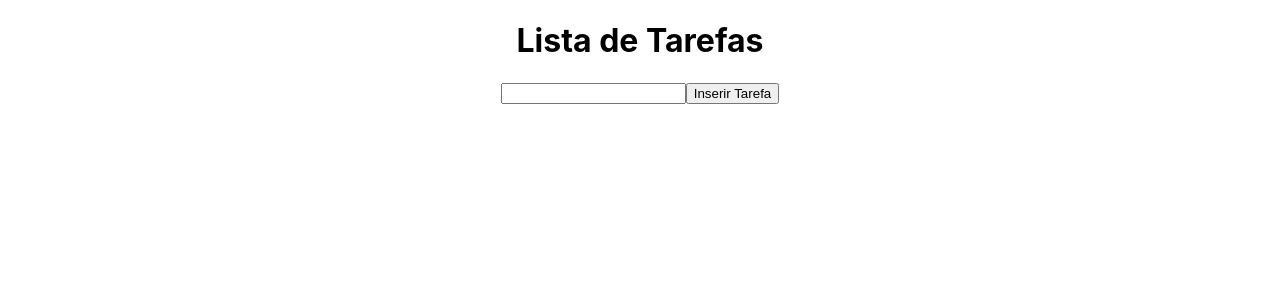
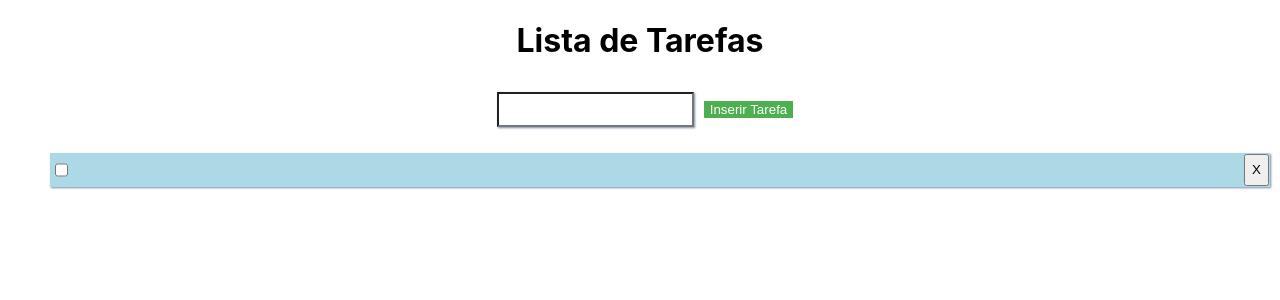
Before and after one commit to billpzt/CSV_Projeto_1_ListaDeTarefas, a React (Create React App) app: page / in a window 1280 px wide. Both pictures are taken after a click on the button "Inserir Tarefa". Shown: the top 300 px of the page. Built offline with nearby package versions, Linux system fonts and the light colour scheme.

Commit message:
Lista renderizando, parcialmente estilizada

```diff
--- a/src/components/ListaTarefas.jsx
+++ b/src/components/ListaTarefas.jsx
@@ -1,38 +1,65 @@
-import React, { useState } from 'react';
-import TaskCard from './TaskCard';
+import React, { useState } from "react";
+import TaskCard from "./TaskCard";
 
 export default function ListaTarefas() {
   const [listaTarefas, setListaTarefas] = useState([]);
-    const [tarefa, setTarefa] = useState('');
+  const [tarefa, setTarefa] = useState("");
 
   const inserirTarefaHandler = (tarefa) => {
     setListaTarefas([...listaTarefas, tarefa]);
     console.log(listaTarefas);
-    }
+  };
 
-    const handleChange = event => {
+  const handleChange = (event) => {
     setTarefa(event.target.value);
     console.log(event.target.value);
-    }
+  };
 
-    // const removerTarefaHandler = (tarefa) => {
-
-    // }
+  const removerTarefaHandler = (tarefa) => {
+    console.log(`Removi item ${tarefa}`);
+  };
 
   return (
     <div>
       <h1>Lista de Tarefas</h1>
-            <input
-                type="text"
-                onChange={handleChange}
-                value={tarefa}
+      <input type="text" onChange={handleChange} value={tarefa} style={styles.input}/>
+      <button onClick={() => inserirTarefaHandler(tarefa)} style={styles.button}>
+        Inserir Tarefa
+      </button>
+      <ul>
+        {listaTarefas.map((tarefa) => {
+          return (
+            <li style={styles.list}>
+              <TaskCard
+                textoTarefa={tarefa}
+                deleteFunction={removerTarefaHandler}
               />
-            <button
-                onClick={() => inserirTarefaHandler(tarefa)}
-            >Inserir Tarefa</button>
-            <ul>
-
+            </li>
+          );
+        })}
       </ul>
     </div>
-    )
+  );
 }
+
+const styles = {
+    input: {
+        margin: 10,
+        padding: 8,
+        boxShadow: "1px 1px 2px #778da9",
+        backgroundColor: "white"
+    },
+    button: {
+        backgroundColor: '#4CAF50', /* Green */
+        border: 'none',
+        color: 'white',
+//   padding: 15px 32px;
+//   text-align: center;
+//   text-decoration: none;
+//   display: inline-block;
+//   font-size: 16px;
+    },
+    list: {
+        listStyleType: 'none'
+    }
+  };
--- a/src/components/TaskCard.jsx
+++ b/src/components/TaskCard.jsx
@@ -2,8 +2,23 @@ import React from 'react'
 
 export default function TaskCard(props) {
     return (
-        <div>
-
+        <div style={styles.card}>
+            <input type="checkbox" name="checkbox"></input>
+            <p>{props.textoTarefa}</p>
+            <button onClick={props.deleteFunction}>X</button>
         </div>
     )
 }
+
+const styles = {
+    card: {
+      margin: 10,
+      padding: 1,
+      boxShadow: "1px 1px 2px #778da9",
+      backgroundColor: "lightblue",
+      display: "flex",
+      flexDirection: "row",
+      width: 'auto',
+      justifyContent: "space-between",
+    }
+  };
```
Lines whose indentation alone changed are shown as unchanged.
